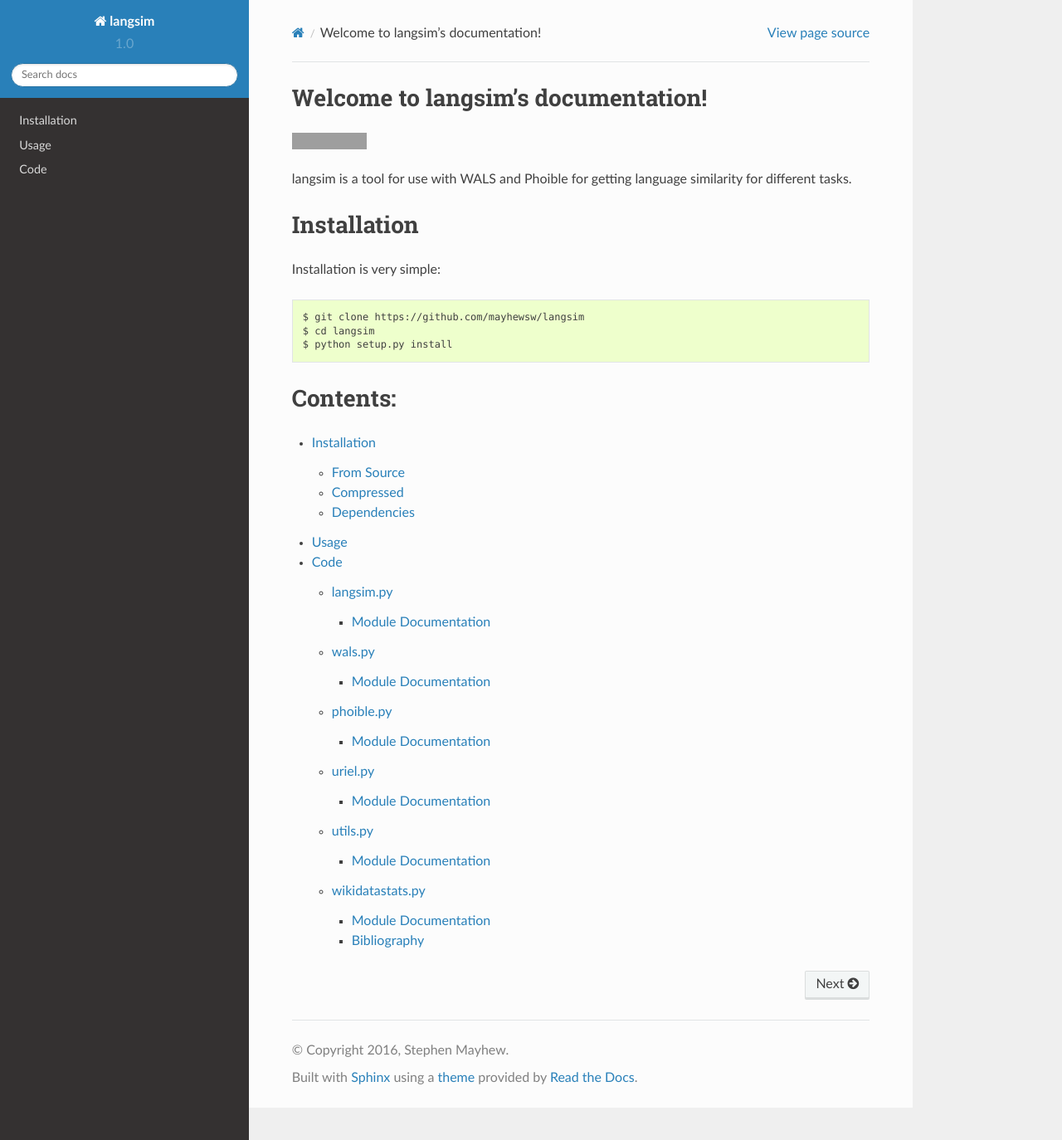
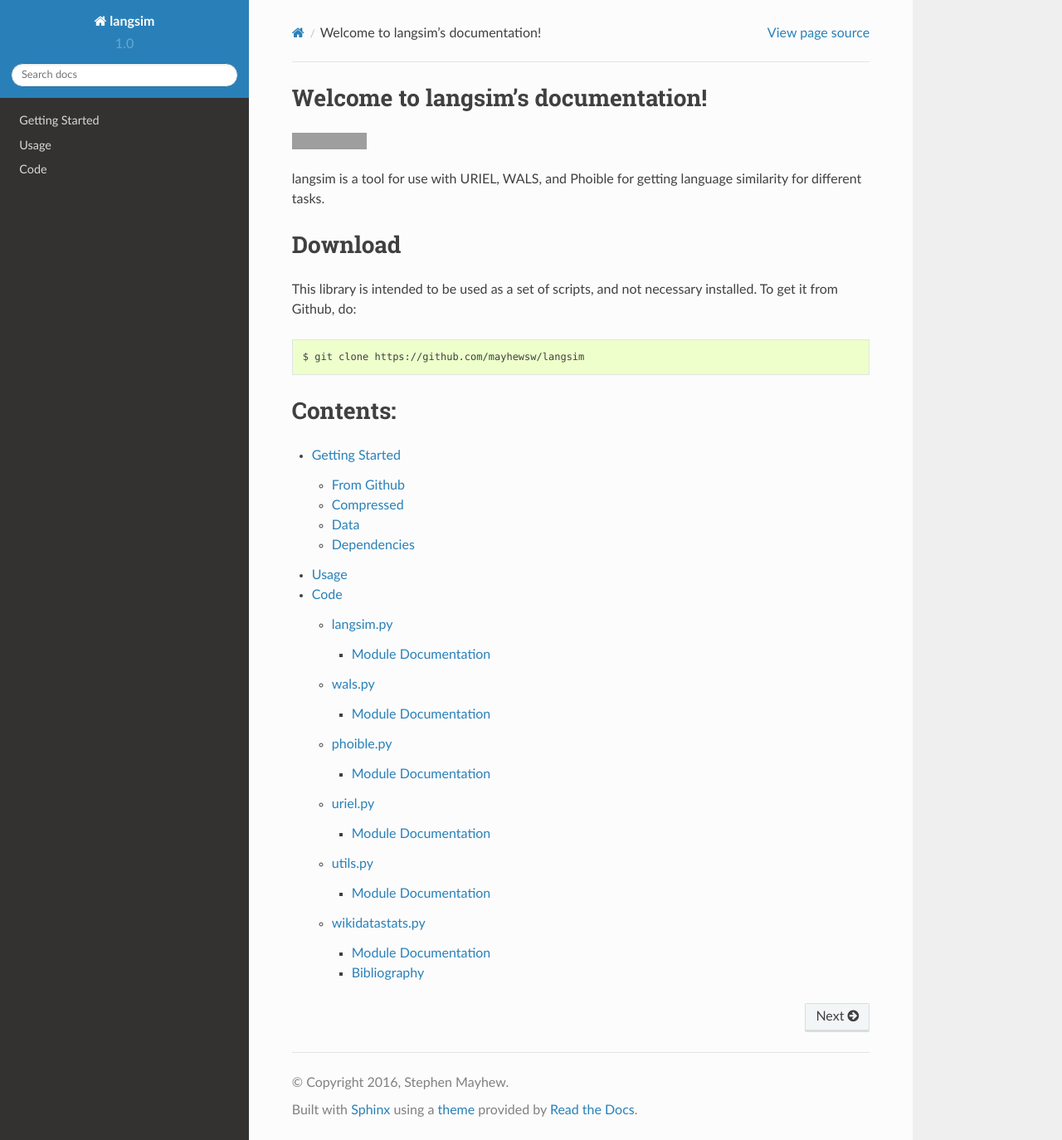
Before and after one commit to mayhewsw/langsim, a Sphinx documentation site: the page built from docs/index.rst, in a window 1280 px wide and 1374 px high. Shown: the whole window at 83% size. Built offline with Sphinx 7.4.7 and the Read the Docs theme 2.0.0, drawn with Linux system fonts in a browser that asks for light colours; grey boxes are pictures that could not be loaded.

```diff
--- a/docs/index.rst
+++ b/docs/index.rst
@@ -10,17 +10,15 @@ Welcome to langsim's documentation!
     :target: http://langsim.readthedocs.io/en/latest/?badge=latest
     :alt: Documentation Status
 
-langsim is a tool for use with WALS and Phoible for getting language similarity for different tasks.
+langsim is a tool for use with URIEL, WALS, and Phoible for getting language similarity for different tasks.
 
 
-Installation
+Download
 ============
 
-Installation is very simple::
+This library is intended to be used as a set of scripts, and not necessary installed. To get it from Github, do::
 
     $ git clone https://github.com/mayhewsw/langsim
-    $ cd langsim
-    $ python setup.py install
 
 
 Contents:
@@ -28,6 +26,6 @@ Contents:
 
 .. toctree::
 
-   installation
+   gettingstarted
    usage
    code
--- a/docs/usage.rst
+++ b/docs/usage.rst
@@ -1,4 +1,8 @@
 Usage
 ======
 
-How are you supposed to use this module?
+
+For the case of transliteration similarity, use langsim.py. For example, to
+get the list of languages closest to Uzbek, do this::
+
+    $ python langsim.py --sim_overall_closest uzb
```
Also changed, not shown: docs/gettingstarted.rst (added, +39 -0 lines), docs/installation.rst (deleted, +0 -24 lines), 4 other files.
